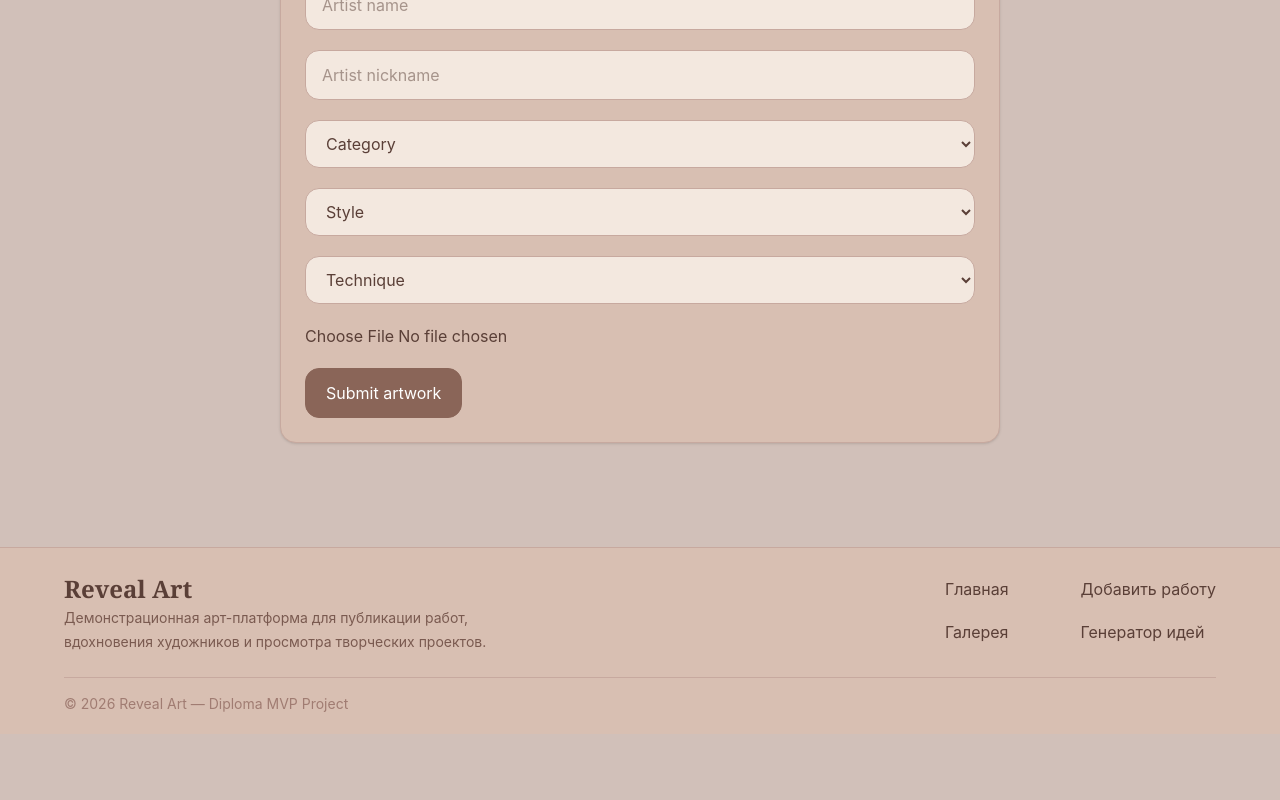
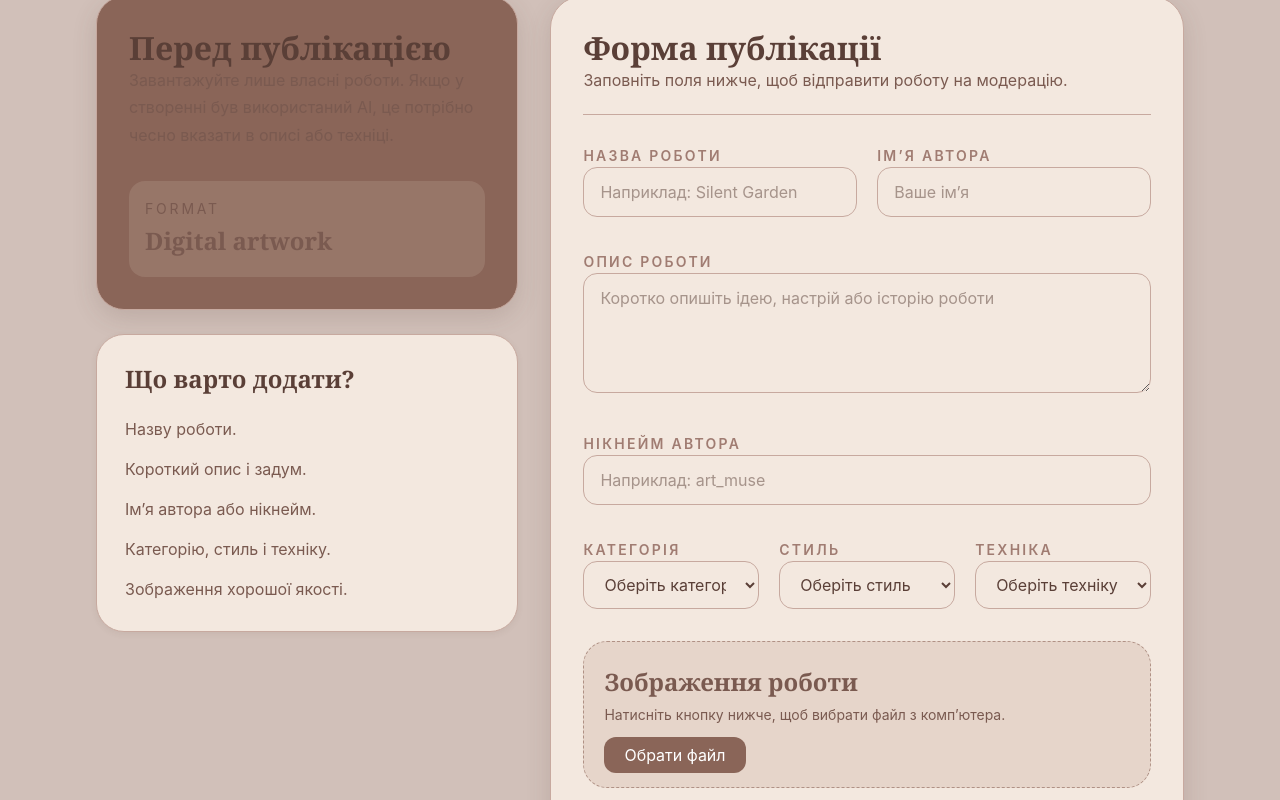
Before and after one commit to FFORqnvr/Reveal-Art, a React (Vite) app: page /submit in a window 1280 px wide. Shown: the part 420-1220 px from the top of the page. Before the commit the page ends 1154 px from the top, so only its background shows below. Built offline with nearby package versions, Linux system fonts and the light colour scheme.

Commit message:
submitPage

```diff
--- a/src/pages/SubmitPage.tsx
+++ b/src/pages/SubmitPage.tsx
@@ -1,13 +1,10 @@
 import { useState } from "react";
-import PageTitle from "../components/PageTitle";
+import SectionDivider from "../components/SectionDivider";
 
 import SuccessMessage from "../sections/submit/SuccessMessage";
 import SubmitArtworkForm from "../sections/submit/SubmitArtworkForm";
 
-import type {
-  SubmitFormErrors,
-  SubmitFormState,
-} from "../types/submit";
+import type { SubmitFormErrors, SubmitFormState } from "../types/submit";
 
 import { validateSubmitForm } from "../utils/validateSubmitForm";
 
@@ -23,17 +20,10 @@ export default function SubmitPage() {
     image: null,
   });
 
-  const [errors, setErrors] =
-    useState<SubmitFormErrors>({});
-
-  const [preview, setPreview] =
-    useState<string | null>(null);
-
-  const [isSubmitting, setIsSubmitting] =
-    useState(false);
-
-  const [success, setSuccess] =
-    useState(false);
+  const [errors, setErrors] = useState<SubmitFormErrors>({});
+  const [preview, setPreview] = useState<string | null>(null);
+  const [isSubmitting, setIsSubmitting] = useState(false);
+  const [success, setSuccess] = useState(false);
 
   const handleChange = (
     e:
@@ -49,11 +39,8 @@ export default function SubmitPage() {
     }));
   };
 
-  const handleFileChange = (
-    e: React.ChangeEvent<HTMLInputElement>,
-  ) => {
-    const file =
-      e.target.files?.[0] ?? null;
+  const handleFileChange = (e: React.ChangeEvent<HTMLInputElement>) => {
+    const file = e.target.files?.[0] ?? null;
 
     setForm((prev) => ({
       ...prev,
@@ -65,34 +52,25 @@ export default function SubmitPage() {
       return;
     }
 
-    const url =
-      URL.createObjectURL(file);
-
+    const url = URL.createObjectURL(file);
     setPreview(url);
   };
 
-  const handleSubmit = async (
-    e: React.FormEvent<HTMLFormElement>,
-  ) => {
+  const handleSubmit = async (e: React.FormEvent<HTMLFormElement>) => {
     e.preventDefault();
 
-    const validationErrors =
-      validateSubmitForm(form);
+    const validationErrors = validateSubmitForm(form);
 
     setErrors(validationErrors);
 
-    if (
-      Object.keys(validationErrors).length > 0
-    ) {
+    if (Object.keys(validationErrors).length > 0) {
       return;
     }
 
     setSuccess(false);
     setIsSubmitting(true);
 
-    await new Promise((resolve) =>
-      setTimeout(resolve, 1000),
-    );
+    await new Promise((resolve) => setTimeout(resolve, 1000));
 
     console.log("PENDING ARTWORK", {
       ...form,
@@ -117,17 +95,98 @@ export default function SubmitPage() {
   };
 
   return (
-    <div className="max-w-3xl mx-auto px-4 sm:px-6 py-10">
-      <PageTitle
-        title="Submit Artwork"
-        subtitle="Send your artwork for moderation"
-      />
+    <main className="mx-auto max-w-6xl px-4 py-24 md:px-8">
+      <SectionDivider />
 
-      <SuccessMessage
-        isVisible={success}
-      />
+      <section className="mt-14 text-center">
+        <p className="mb-3 text-sm uppercase tracking-[0.35em] text-[var(--color-text-muted)]">
+          Share your artwork
+        </p>
 
-      <div className="mt-6 rounded-2xl border border-[var(--color-border)] bg-[var(--color-surface)] p-4 shadow-sm sm:p-6">
+        <h1
+          className="text-4xl font-bold text-[var(--color-text-primary)] md:text-6xl"
+          style={{ fontFamily: "var(--font-heading)" }}
+        >
+          Додати свою роботу
+        </h1>
+
+        <p
+          className="mx-auto mt-5  text-2xl leading-relaxed text-[var(--color-text-secondary)] md:text-3xl"
+          style={{ fontFamily: "var(--font-heading)" }}
+        >
+          Надішліть свою роботу до галереї. Після перевірки вона з’явиться серед
+          інших творчих робіт.
+        </p>
+      </section>
+
+      <section className="mt-14 grid gap-8 lg:grid-cols-[0.8fr_1.2fr]">
+        <aside className="space-y-6">
+          <div className="rounded-[28px] border border-[var(--color-border)] bg-[var(--color-primary)] p-8 shadow-[var(--shadow-lg)]">
+            <h2
+              className="text-3xl font-bold text-[var(--color-background-soft)]"
+              style={{ fontFamily: "var(--font-heading)" }}
+            >
+              Перед публікацією
+            </h2>
+
+            <p className="mt-4 leading-8 text-[var(--color-background-soft)]/85">
+              Завантажуйте лише власні роботи. Якщо у створенні був використаний
+              AI, це потрібно чесно вказати в описі або техніці.
+            </p>
+
+            <div className="mt-8 space-y-4">
+
+
+              <div className="rounded-2xl bg-[var(--color-background-soft)]/12 p-4">
+                <p className="text-sm uppercase tracking-[0.2em] text-[var(--color-background-soft)]/60">
+                  Format
+                </p>
+
+                <p
+                  className="mt-1 text-2xl font-bold text-[var(--color-background-soft)]"
+                  style={{ fontFamily: "var(--font-heading)" }}
+                >
+                  Digital artwork
+                </p>
+              </div>
+            </div>
+          </div>
+
+          <div className="rounded-[28px] border border-[var(--color-border)] bg-[var(--color-background-soft)] p-7 shadow-[var(--shadow-sm)]">
+            <h3
+              className="text-2xl font-bold text-[var(--color-text-primary)]"
+              style={{ fontFamily: "var(--font-heading)" }}
+            >
+              Що варто додати?
+            </h3>
+
+            <ul className="mt-5 space-y-3 leading-7 text-[var(--color-text-secondary)]">
+              <li>Назву роботи.</li>
+              <li>Короткий опис і задум.</li>
+              <li>Ім’я автора або нікнейм.</li>
+              <li>Категорію, стиль і техніку.</li>
+              <li>Зображення хорошої якості.</li>
+            </ul>
+          </div>
+        </aside>
+
+        <section className="rounded-[32px] border border-[var(--color-border)] bg-[var(--color-background-soft)] p-5 shadow-[var(--shadow-lg)] md:p-8">
+          <div className="mb-7 border-b border-[var(--color-border)] pb-5">
+            <h2
+              className="text-3xl font-bold text-[var(--color-text-primary)]"
+              style={{ fontFamily: "var(--font-heading)" }}
+            >
+              Форма публікації
+            </h2>
+
+            <p className="mt-2 text-[var(--color-text-secondary)]">
+              Заповніть поля нижче, щоб відправити роботу на модерацію.
+            </p>
+          </div>
+
+          <SuccessMessage isVisible={success} />
+
+          <div className="mt-6">
             <SubmitArtworkForm
               form={form}
               errors={errors}
@@ -138,6 +197,8 @@ export default function SubmitPage() {
               onFileChange={handleFileChange}
             />
           </div>
-    </div>
+        </section>
+      </section>
+    </main>
   );
 }
--- a/src/sections/submit/ImageUploadField.tsx
+++ b/src/sections/submit/ImageUploadField.tsx
@@ -10,27 +10,32 @@ export default function ImageUploadField({
   onChange,
 }: ImageUploadFieldProps) {
   return (
-    <div>
-      <input
-        type="file"
-        accept="image/*"
-        onChange={onChange}
-      />
+    <div className="space-y-4">
+      <label className="cursor-pointer rounded-xl bg-[var(--color-primary)] px-5 py-2 text-white  " >
+  Обрати файл
+
+  <input
+    type="file"
+    accept="image/*"
+    onChange={onChange}
+    className="hidden"
+  />
+</label>
+
+      {preview && (
+        <div className=" mt-10 overflow-hidden rounded-2xl border border-[var(--color-border)] bg-[var(--color-background-soft)] shadow-[var(--shadow-sm)]">
+          <img
+            src={preview}
+            alt="Artwork preview"
+            className="max-h-[360px] w-full object-contain p-4"
+          />
+        </div>
+      )}
 
       {error && (
-        <p className="text-sm text-red-500">
+        <p className="text-sm text-[var(--color-danger)]">
           {error}
         </p>
-      )}
-
-      {preview && (
-        <div className="mt-3">
-          <img
-            src={preview}
-            alt="Preview"
-            className="max-h-[280px] w-full rounded-xl border object-cover"
-          />
-        </div>
       )}
     </div>
   );
--- a/src/sections/submit/SubmitArtworkForm.tsx
+++ b/src/sections/submit/SubmitArtworkForm.tsx
@@ -3,10 +3,7 @@ import Textarea from "../../components/Textarea";
 import Select from "../../components/Select";
 import Button from "../../components/Button";
 import ImageUploadField from "./ImageUploadField";
-import type {
-  SubmitFormErrors,
-  SubmitFormState,
-} from "../../types/submit";
+import type { SubmitFormErrors, SubmitFormState } from "../../types/submit";
 
 type SubmitArtworkFormProps = {
   form: SubmitFormState;
@@ -20,9 +17,7 @@ type SubmitArtworkFormProps = {
       | React.ChangeEvent<HTMLTextAreaElement>
       | React.ChangeEvent<HTMLSelectElement>,
   ) => void;
-  onFileChange: (
-    event: React.ChangeEvent<HTMLInputElement>,
-  ) => void;
+  onFileChange: (event: React.ChangeEvent<HTMLInputElement>) => void;
 };
 
 export default function SubmitArtworkForm({
@@ -35,124 +30,164 @@ export default function SubmitArtworkForm({
   onFileChange,
 }: SubmitArtworkFormProps) {
   return (
-    <form
-      className="space-y-5"
-      onSubmit={onSubmit}
-    >
+    <form className="space-y-8" onSubmit={onSubmit}>
+      <div className="grid gap-5 md:grid-cols-2">
+        <div className="space-y-2">
+          <label className="text-sm font-semibold uppercase tracking-[0.16em] text-[var(--color-text-muted)]">
+            Назва роботи
+          </label>
+
           <Input
             name="title"
-        placeholder="Title"
+            placeholder="Наприклад: Silent Garden"
             value={form.title}
             onChange={onChange}
           />
 
           {errors.title && (
-        <p className="text-sm text-red-500">
+            <p className="text-sm text-[var(--color-danger)]">
               {errors.title}
             </p>
           )}
+        </div>
+
+        <div className="space-y-2">
+          <label className="text-sm font-semibold uppercase tracking-[0.16em] text-[var(--color-text-muted)]">
+            Ім’я автора
+          </label>
+
+          <Input
+            name="artistName"
+            placeholder="Ваше ім’я"
+            value={form.artistName}
+            onChange={onChange}
+          />
+
+          {errors.artistName && (
+            <p className="text-sm text-[var(--color-danger)]">
+              {errors.artistName}
+            </p>
+          )}
+        </div>
+      </div>
+
+      <div className="space-y-2">
+        <label className="text-sm font-semibold uppercase tracking-[0.16em] text-[var(--color-text-muted)]">
+          Опис роботи
+        </label>
 
         <Textarea
           name="description"
-        placeholder="Description"
+          placeholder="Коротко опишіть ідею, настрій або історію роботи"
           value={form.description}
           onChange={onChange}
         />
 
         {errors.description && (
-        <p className="text-sm text-red-500">
+          <p className="text-sm text-[var(--color-danger)]">
             {errors.description}
           </p>
         )}
+      </div>
 
-      <Input
-        name="artistName"
-        placeholder="Artist name"
-        value={form.artistName}
-        onChange={onChange}
-      />
-
-      {errors.artistName && (
-        <p className="text-sm text-red-500">
-          {errors.artistName}
-        </p>
-      )}
+      <div className="space-y-2">
+        <label className="text-sm font-semibold uppercase tracking-[0.16em] text-[var(--color-text-muted)]">
+          Нікнейм автора
+        </label>
 
         <Input
           name="artistNickname"
-        placeholder="Artist nickname"
+          placeholder="Наприклад: art_muse"
           value={form.artistNickname}
           onChange={onChange}
         />
 
         {errors.artistNickname && (
-        <p className="text-sm text-red-500">
+          <p className="text-sm text-[var(--color-danger)]">
             {errors.artistNickname}
           </p>
         )}
+      </div>
 
-      <Select
-        name="category"
-        value={form.category}
-        onChange={onChange}
-      >
-        <option value="">Category</option>
+      <div className="grid gap-5 md:grid-cols-3">
+        <div className="space-y-2">
+          <label className="text-sm font-semibold uppercase tracking-[0.16em] text-[var(--color-text-muted)]">
+            Категорія
+          </label>
+
+          <Select name="category" value={form.category} onChange={onChange}>
+            <option value="">Оберіть категорію</option>
             <option value="painting">Painting</option>
             <option value="digital">Digital</option>
           </Select>
 
           {errors.category && (
-        <p className="text-sm text-red-500">
+            <p className="text-sm text-[var(--color-danger)]">
               {errors.category}
             </p>
           )}
+        </div>
 
-      <Select
-        name="style"
-        value={form.style}
-        onChange={onChange}
-      >
-        <option value="">Style</option>
+        <div className="space-y-2">
+          <label className="text-sm font-semibold uppercase tracking-[0.16em] text-[var(--color-text-muted)]">
+            Стиль
+          </label>
+
+          <Select name="style" value={form.style} onChange={onChange}>
+            <option value="">Оберіть стиль</option>
             <option value="modern">Modern</option>
             <option value="classic">Classic</option>
           </Select>
 
           {errors.style && (
-        <p className="text-sm text-red-500">
+            <p className="text-sm text-[var(--color-danger)]">
               {errors.style}
             </p>
           )}
+        </div>
 
-      <Select
-        name="technique"
-        value={form.technique}
-        onChange={onChange}
-      >
-        <option value="">Technique</option>
+        <div className="space-y-2">
+          <label className="text-sm font-semibold uppercase tracking-[0.16em] text-[var(--color-text-muted)]">
+            Техніка
+          </label>
+
+          <Select name="technique" value={form.technique} onChange={onChange}>
+            <option value="">Оберіть техніку</option>
             <option value="oil">Oil</option>
             <option value="3d">3D</option>
           </Select>
 
           {errors.technique && (
-        <p className="text-sm text-red-500">
+            <p className="text-sm text-[var(--color-danger)]">
               {errors.technique}
             </p>
           )}
+        </div>
+      </div>
+
+      <div className="rounded-[24px] border border-dashed border-[var(--color-primary)]/60 bg-[var(--color-surface)]/45 p-5">
+        <div className="mb-4">
+          <p
+            className="text-2xl font-bold text-[var(--color-text-primary)]"
+            style={{ fontFamily: "var(--font-heading)" }}
+          >
+            Зображення роботи
+          </p>
+
+          <p className="mt-1 text-sm text-[var(--color-text-secondary)]">
+            Натисніть кнопку нижче, щоб вибрати файл з комп’ютера.
+          </p>
+        </div>
 
         <ImageUploadField
           preview={preview}
           error={errors.image}
           onChange={onFileChange}
         />
+      </div>
 
-      <Button
-        type="submit"
-        disabled={isSubmitting}
-        className="w-full"
-      >
-        {isSubmitting
-          ? "Submitting..."
-          : "Submit artwork"}
+      <Button type="submit" disabled={isSubmitting} className="w-full">
+        {isSubmitting ? "Відправляємо..." : "Відправити роботу"}
       </Button>
     </form>
   );
```
Lines whose indentation alone changed are shown as unchanged.
